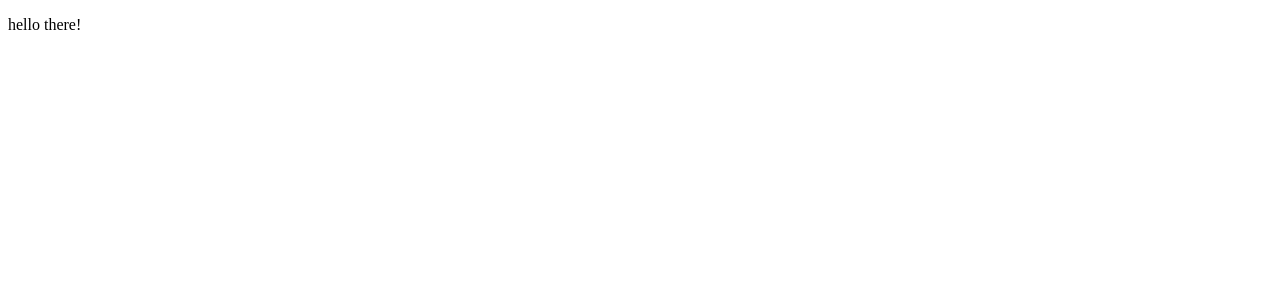
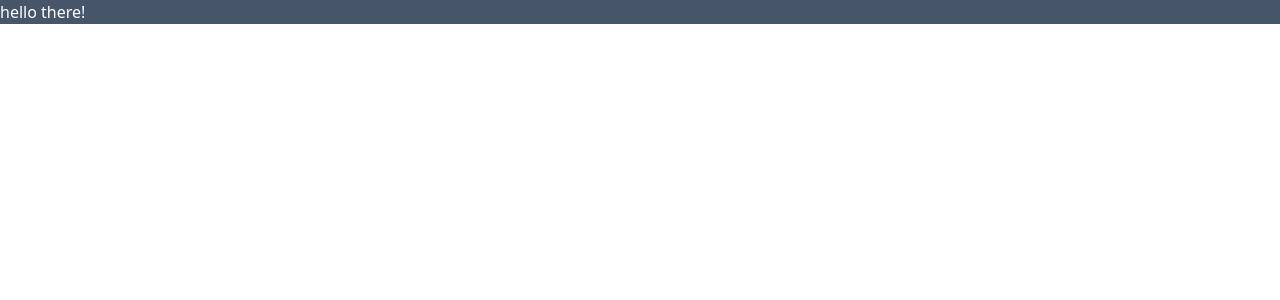
Before and after one commit to Scr00b1e/news-app, a React (Vite) app: page / in a window 1280 px wide. Shown: the top 300 px of the page. Built offline with nearby package versions, Linux system fonts and the light colour scheme.

Commit message:
added tailwindcss

```diff
--- a/package.json
+++ b/package.json
@@ -16,6 +16,9 @@
     "@types/react": "^18.0.27",
     "@types/react-dom": "^18.0.10",
     "@vitejs/plugin-react": "^3.1.0",
+    "autoprefixer": "^10.4.14",
+    "postcss": "^8.4.21",
+    "tailwindcss": "^3.2.7",
     "typescript": "^4.9.3",
     "vite": "^4.1.0"
   }
--- a/src/App.tsx
+++ b/src/App.tsx
@@ -1,9 +1,9 @@
-
+import './main.css'
 
 function App() {
 
   return (
-    <div className="App">
+    <div className="text-white bg-slate-600">
       <p>hello there!</p>
     </div>
   )
--- /dev/null
+++ b/src/main.css
@@ -0,0 +1,3 @@
+@tailwind base;
+@tailwind components;
+@tailwind utilities;
--- /dev/null
+++ b/tailwind.config.cjs
@@ -0,0 +1,8 @@
+/** @type {import('tailwindcss').Config} */
+module.exports = {
+  content: ["./src/**/*.{js,ts,jsx,tsx}"],
+  theme: {
+    extend: {},
+  },
+  plugins: [],
+}
```
Also changed, not shown: 1 other file (tests, documents, lock files or other folders).
